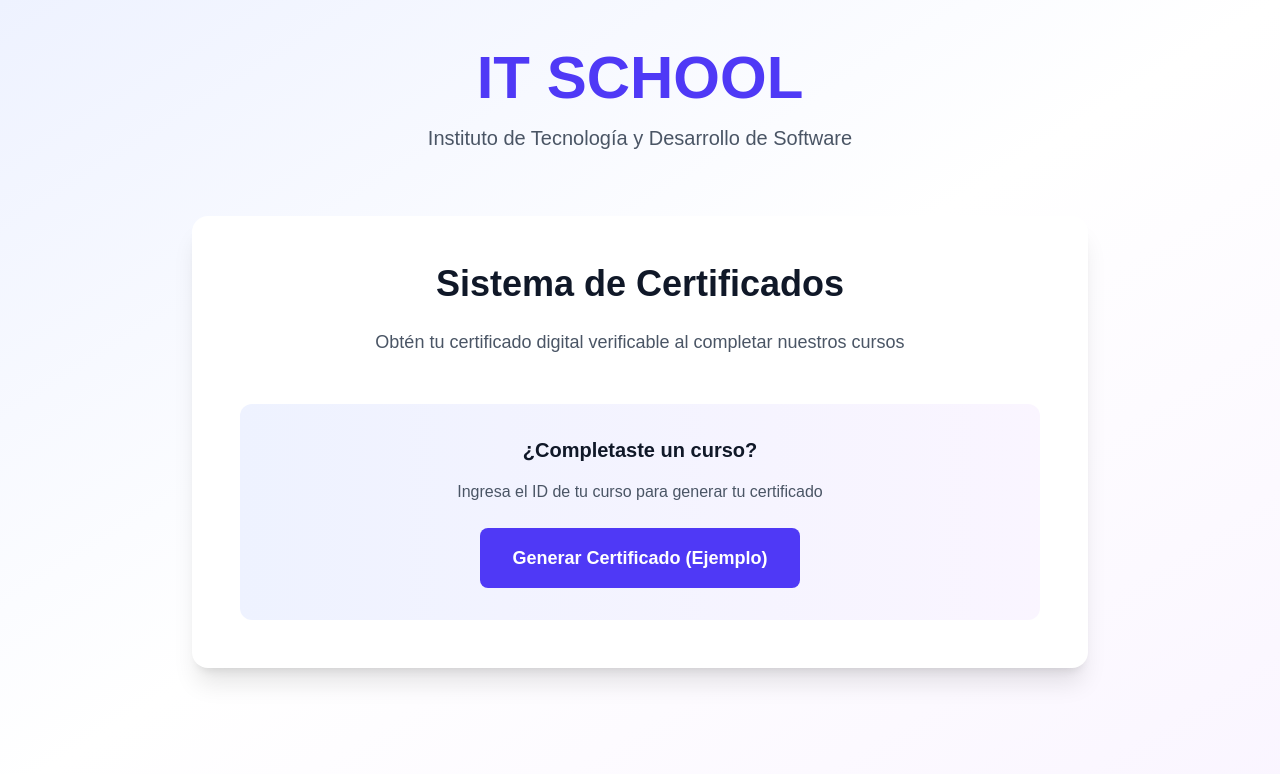
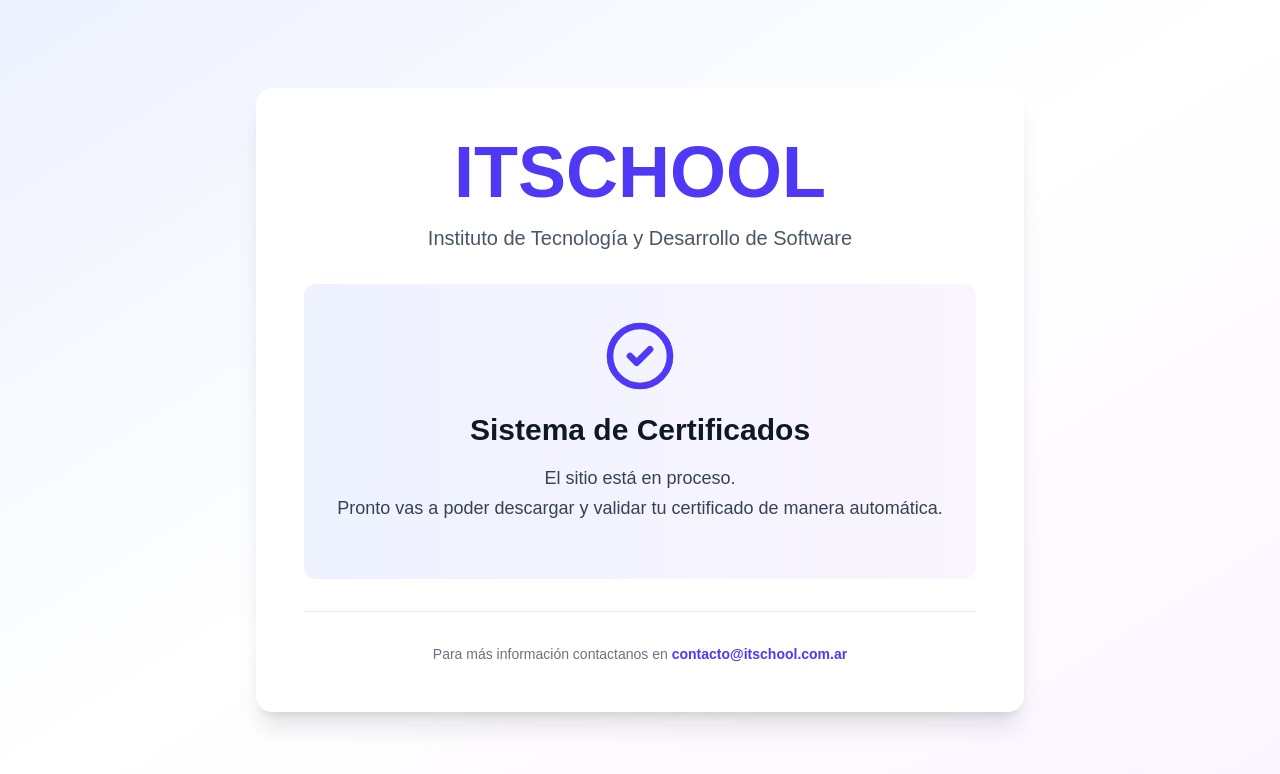
Before and after one commit to mejoras-grupokelsoft/certificados-itschool, a Next.js app: page / in a window 1280 px wide. Shown: the top 774 px of the page. Built offline with nearby package versions, Linux system fonts and the light colour scheme.

Commit message:
Add placeholder homepage for production

```diff
--- a/app/page.tsx
+++ b/app/page.tsx
@@ -1,21 +1,34 @@
-import Link from 'next/link';
-
 export default function HomePage() {
   return (
-    <div className="min-h-screen bg-gradient-to-br from-indigo-50 via-white to-purple-50">
+    <div className="min-h-screen bg-gradient-to-br from-indigo-50 via-white to-purple-50 flex items-center justify-center">
       <div className="container mx-auto px-4 py-12">
-        <div className="text-center mb-16">
-          <h1 className="text-6xl font-bold text-indigo-600 mb-4">IT SCHOOL</h1>
-          <p className="text-gray-600 text-xl">Instituto de Tecnología y Desarrollo de Software</p>
-        </div>
-        <div className="max-w-4xl mx-auto">
-          <div className="bg-white rounded-2xl shadow-xl p-12 mb-8">
-            <h2 className="text-4xl font-bold text-gray-900 mb-6 text-center">Sistema de Certificados</h2>
-            <p className="text-gray-600 text-lg text-center mb-12">Obtén tu certificado digital verificable al completar nuestros cursos</p>
-            <div className="bg-gradient-to-r from-indigo-50 to-purple-50 rounded-xl p-8 text-center">
-              <h3 className="font-bold text-gray-900 text-xl mb-4">¿Completaste un curso?</h3>
-              <p className="text-gray-600 mb-6">Ingresa el ID de tu curso para generar tu certificado</p>
-              <Link href="/curso/123456" className="inline-block bg-indigo-600 text-white px-8 py-4 rounded-lg font-semibold text-lg hover:bg-indigo-700 transition-colors">Generar Certificado (Ejemplo)</Link>
+        <div className="max-w-3xl mx-auto">
+          <div className="bg-white rounded-2xl shadow-xl p-12 text-center">
+            <div className="mb-8">
+              <h1 className="text-7xl font-bold text-indigo-600 mb-4">ITSCHOOL</h1>
+              <p className="text-gray-600 text-xl">Instituto de Tecnología y Desarrollo de Software</p>
+            </div>
+
+            <div className="bg-gradient-to-r from-indigo-50 to-purple-50 rounded-xl p-8 my-8">
+              <div className="mb-6">
+                <svg className="w-20 h-20 mx-auto text-indigo-600 mb-4" fill="none" stroke="currentColor" viewBox="0 0 24 24">
+                  <path strokeLinecap="round" strokeLinejoin="round" strokeWidth={2} d="M9 12l2 2 4-4m6 2a9 9 0 11-18 0 9 9 0 0118 0z" />
+                </svg>
+                <h2 className="text-3xl font-bold text-gray-900 mb-4">Sistema de Certificados</h2>
+                <p className="text-gray-700 text-lg leading-relaxed">
+                  El sitio está en proceso. <br />
+                  Pronto vas a poder descargar y validar tu certificado de manera automática.
+                </p>
+              </div>
+            </div>
+
+            <div className="mt-8 pt-8 border-t border-gray-200">
+              <p className="text-gray-500 text-sm">
+                Para más información contactanos en{' '}
+                <a href="mailto:contacto@itschool.com.ar" className="text-indigo-600 hover:text-indigo-700 font-semibold">
+                  contacto@itschool.com.ar
+                </a>
+              </p>
             </div>
           </div>
         </div>
```
